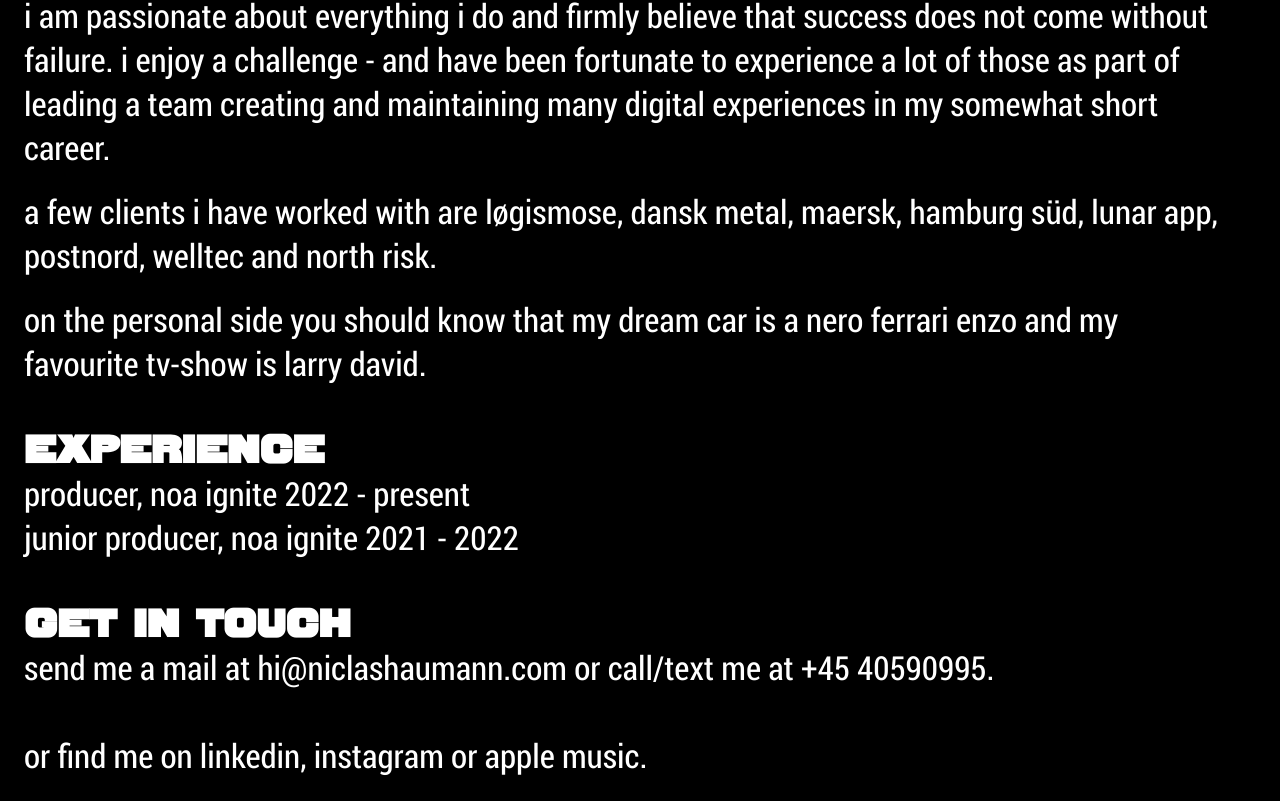
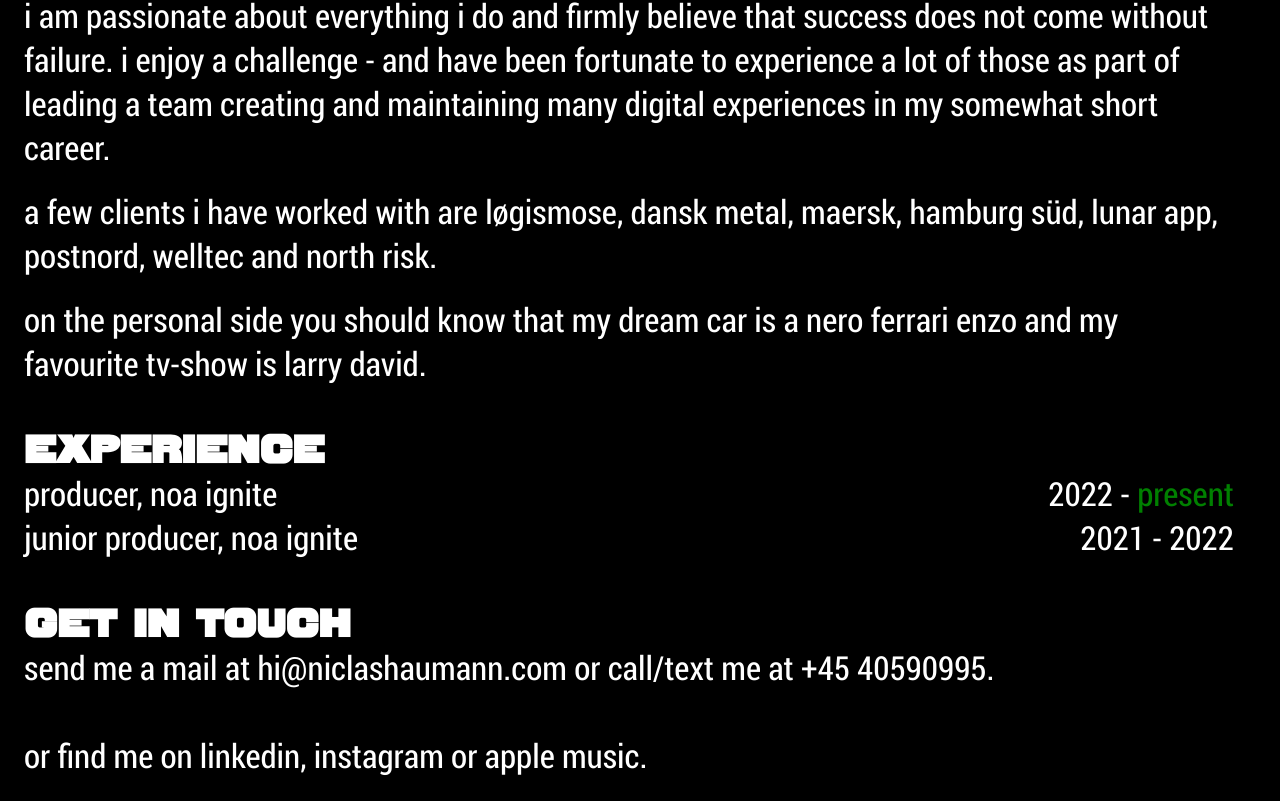
Before and after one commit to niclashaumann/niclashaumann, a JavaScript app: page / in a window 1280 px wide. Shown: the part 1149-1950 px from the top of the page. Built offline with nearby package versions, Linux system fonts and the light colour scheme; the HTML template or start-up script is replaced by a standard one.

Commit message:
New changes. But not 2.0 (yet).

```diff
--- a/src/App.css
+++ b/src/App.css
@@ -64,5 +64,19 @@
   font-family: RobotoCondensed;
   font-size: clamp(1rem, 0.6429rem + 1.7857vw, 2.25rem);
   width: calc(clamp(4.25rem, 0.9107rem + 16.6964vw, 15.9375rem) * 5.3);
+}
 
+.experience {
+  display: flex;
+  justify-content: space-between;
+  flex-direction: row;
+  width: calc(clamp(4.25rem, 0.9107rem + 16.6964vw, 15.9375rem) * 5.3);
 }
+
+.dates {
+  text-align: right;
+}
+
+.valid {
+  color: green;
+}
--- a/src/App.js
+++ b/src/App.js
@@ -46,9 +46,16 @@
         </p>
 
         <h3>Experience</h3>
-        <p>producer, noa ignite 2022 - present</p>
-        <p>junior producer, noa ignite 2021 - 2022</p>
-
+        <div className="experience">
+          <p>producer, noa ignite</p>
+          <p className="dates">
+            2022 - <span className="valid">present</span>
+          </p>
+        </div>
+        <div className="experience">
+          <p>junior producer, noa ignite</p>
+          <p className="dates">2021 - 2022</p>
+        </div>
         <h3>Get in touch</h3>
         <p>
           send me a mail at hi@niclashaumann.com or call/text me at +45
@@ -61,5 +68,4 @@
     </div>
   );
 }
-
 export default App;
```
